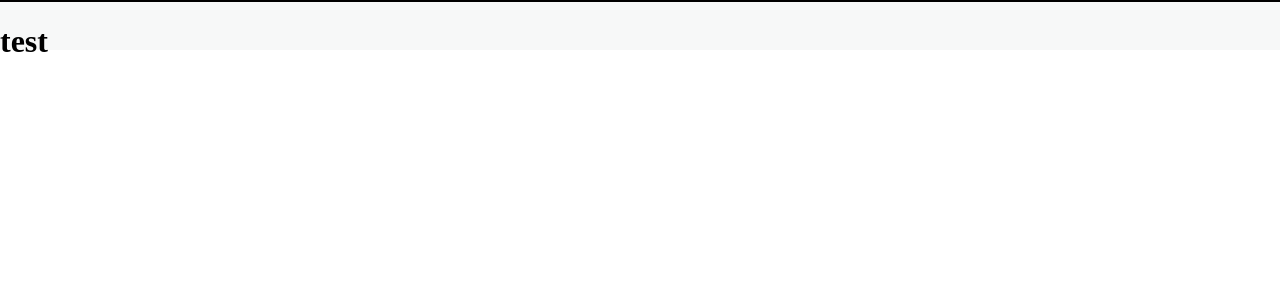
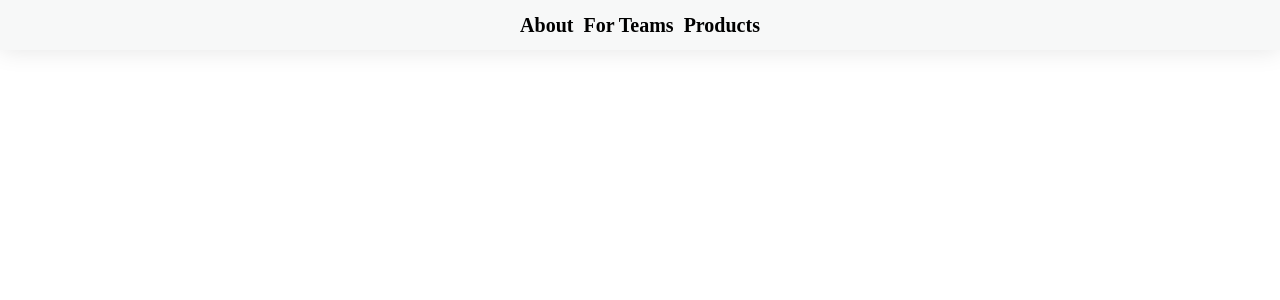
Before and after one commit to drzbraz/class-overflow, a Next.js app: page / in a window 1280 px wide. Shown: the top 300 px of the page. Built offline with nearby package versions, Linux system fonts and the light colour scheme.

Commit message:
styles(header): add new text

```diff
--- a/package.json
+++ b/package.json
@@ -9,6 +9,10 @@
     "lint": "next lint"
   },
   "dependencies": {
+    "@emotion/react": "^11.8.2",
+    "@emotion/styled": "^11.8.1",
+    "@mui/icons-material": "^5.5.1",
+    "@mui/material": "^5.5.2",
     "next": "12.1.0",
     "react": "17.0.2",
     "react-dom": "17.0.2",
--- a/src/components/Header/index.jsx
+++ b/src/components/Header/index.jsx
@@ -3,9 +3,9 @@ import * as Styles from './styles.js'
 export default function Header() {
   return (
     <Styles.Container>
-      <div>
-        <h1>test</h1>
-      </div>
+      <Styles.Text>About</Styles.Text>
+      <Styles.Text>For Teams</Styles.Text>
+      <Styles.Text>Products</Styles.Text>
     </Styles.Container>
   )
 }
--- a/src/components/Header/styles.js
+++ b/src/components/Header/styles.js
@@ -9,7 +9,13 @@ export const Container = styled.div`
   z-index: 5050;
   background-color: hsl(180deg 7% 97%);
   height: 50px;
-  font-family: Montserrat;
-  box-sizing: border-box;
-  border-top: solid 2px black;
+  box-shadow: 0px 1px 24px 0px rgba(0, 0, 0, 0.1);
+  display: flex;
+  align-items: center;
+  justify-content: center;
 `
+export const Text = styled.h3`
+  font-size: 20px;
+  padding: 0px 5px;
+  cursor: pointer;
+`
--- a/styles/globals.css
+++ b/styles/globals.css
@@ -2,8 +2,8 @@ html,
 body {
   padding: 0;
   margin: 0;
-  font-family: -apple-system, BlinkMacSystemFont, Segoe UI, Roboto, Oxygen,
-    Ubuntu, Cantarell, Fira Sans, Droid Sans, Helvetica Neue, sans-serif;
+  font-family: Montserrat;
+  font-weight: normal;
 }
 
 a {
```
Also changed, not shown: 1 other file (tests, documents, lock files or other folders).
